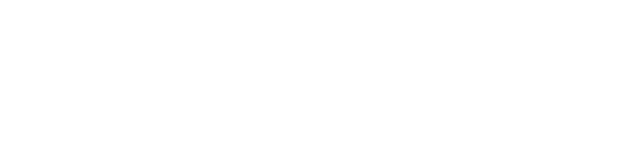
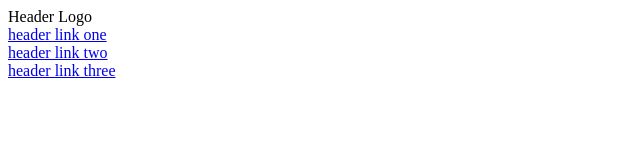
Before and after one commit to GrapeJuice11111/Landing-Page, a plain HTML site: page index.html in a window 1280 px wide. Shown: the whole page, without its empty margins (0-640 px from the left). Drawn offline with Linux system fonts and the light colour scheme.

Commit message:
Create Div Containers For Logo And Links
Using the class, anchor and hyperlink reference attribute element

```diff
--- a/index.html
+++ b/index.html
@@ -7,7 +7,15 @@
     <title>Document</title>
 </head>
 <body>
+    <header>
+        <div class="logo">Header Logo</div>
+        <div class="links">
+            <div><a href="https://www.google.com/">header link one</a></div>
+            <div><a href="https://www.google.com/">header link two</a></div>
+            <div><a href="https://www.google.com/">header link three</a></div>
+        </div>
 
+    </header>
 
 </body>
 </html>
```
